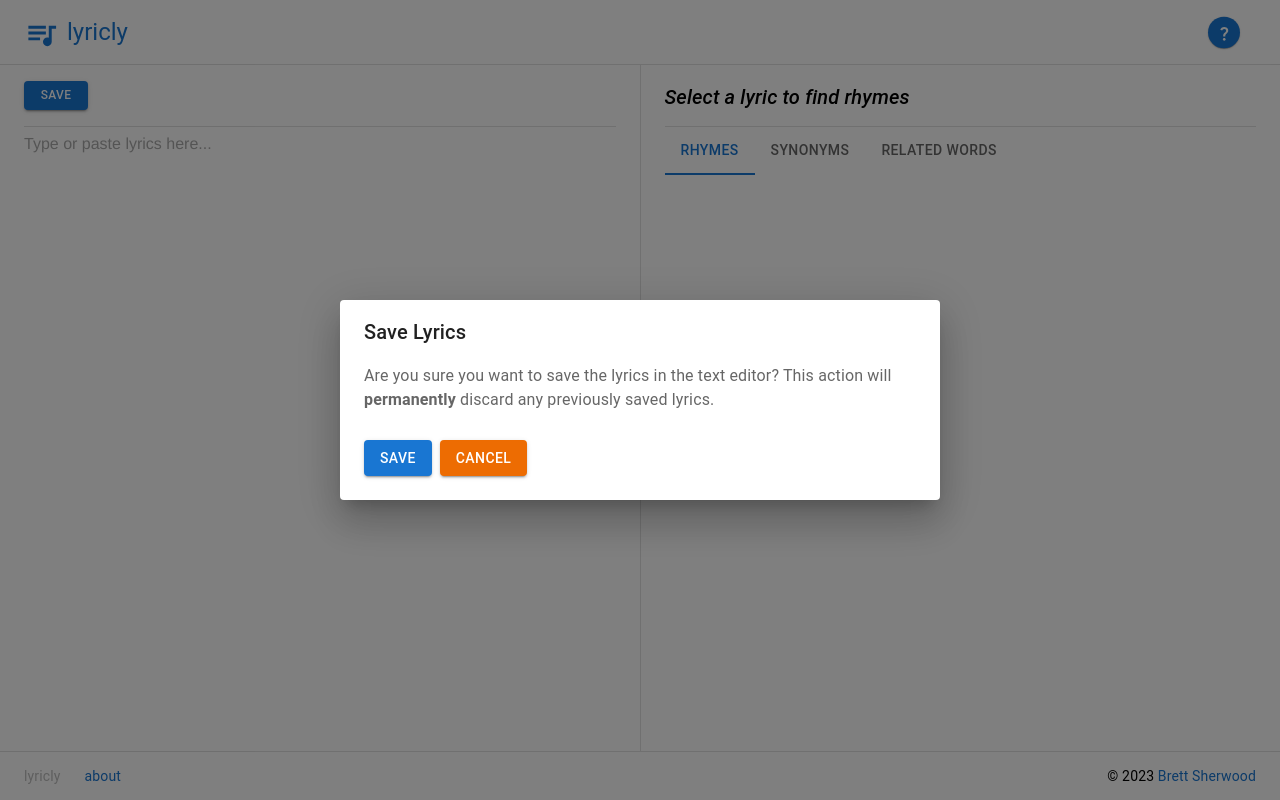
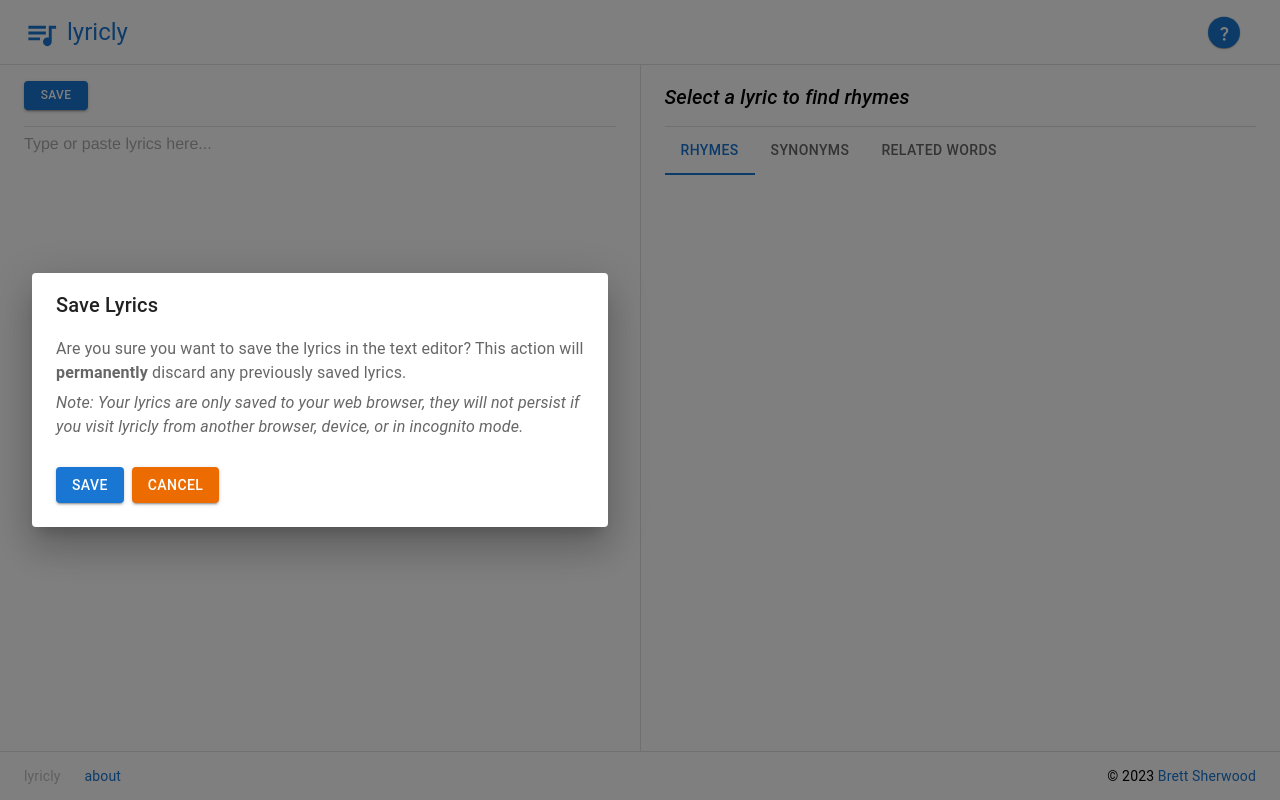
Before and after one commit to brettsherwood12/lyricly, a React app: page / in a window 1280 px wide. Both pictures are taken after a click on the button "SAVE". Built offline with nearby package versions, Linux system fonts and the light colour scheme.

Commit message:
copy, refactor

```diff
--- a/package.json
+++ b/package.json
@@ -31,6 +31,7 @@
     "@mui/icons-material": "^5.11.0",
     "@mui/material": "^5.10.16",
     "@mui/styles": "^5.11.1",
+    "@react-hook/window-size": "^3.1.1",
     "axios": "^1.2.1",
     "lodash": "^4.17.21",
     "react": "^18.2.0",
--- a/src/components/ActionDialog.tsx
+++ b/src/components/ActionDialog.tsx
@@ -23,14 +23,20 @@ export const ActionDialog = ({ action, setAction, handleAction }: Props) => {
   const title = action !== 'save' ? `${titlePrefix} Saved Lyrics` : `${titlePrefix} Lyrics`;
 
   return (
-    <Dialog open={!!action}>
+    <Dialog open={!!action} sx={{ minWidth: '320px', mr: { xs: 0, sm: '50%' } }}>
       <DialogTitle>{title}</DialogTitle>
       <DialogContent>
         {action === 'save' ? (
-          <DialogContentText>
-            Are you sure you want to save the lyrics in the text editor? This action will{' '}
-            <strong>permanently</strong> discard any previously saved lyrics.
-          </DialogContentText>
+          <>
+            <DialogContentText gutterBottom>
+              Are you sure you want to save the lyrics in the text editor? This action will{' '}
+              <strong>permanently</strong> discard any previously saved lyrics.
+            </DialogContentText>
+            <DialogContentText sx={{ fontStyle: 'italic' }}>
+              Note: Your lyrics are only saved to your web browser, they will not persist if you
+              visit lyricly from another browser, device, or in incognito mode.
+            </DialogContentText>
+          </>
         ) : action === 'load' ? (
           <DialogContentText>
             Are you sure you want to load your saved lyrics? This action will{' '}
@@ -44,7 +50,7 @@ export const ActionDialog = ({ action, setAction, handleAction }: Props) => {
         )}
       </DialogContent>
       <DialogActions sx={{ m: '0 auto 16px 16px' }}>
-        <Button variant="contained" onClick={() => handleAction()} autoFocus>
+        <Button variant="contained" onClick={handleAction} autoFocus>
           {action}
         </Button>
         <Button variant="contained" color="warning" onClick={() => setAction(null)}>
--- a/src/components/Lyrics.tsx
+++ b/src/components/Lyrics.tsx
@@ -153,20 +153,6 @@ export const Lyrics = () => {
     Transforms.insertNodes(editor, nodes);
   };
 
-  const handleSave = () => {
-    const now = Date.now();
-    // use array so that multiple songs can be saved in future
-    const songs = [
-      {
-        saveDateTime: now,
-        saveEditorValue: editorValue,
-      },
-    ];
-
-    localStorage.setItem('songs', JSON.stringify(songs));
-    setSavedDateTime(now);
-  };
-
   const getSavedLyrics = () => {
     const json = localStorage.getItem('songs');
 
@@ -187,29 +173,39 @@ export const Lyrics = () => {
     }
   };
 
+  const handleSave = () => {
+    const now = Date.now();
+    const songs = [
+      {
+        saveDateTime: now,
+        saveEditorValue: editorValue,
+      },
+    ]; // use array so that multiple songs can be saved in future
+
+    localStorage.setItem('songs', JSON.stringify(songs));
+    setSavedDateTime(now);
+  };
+
   const handleDelete = () => {
     localStorage.clear();
 
     setSavedDateTime(null);
-    setDialogAction('delete');
   };
 
   const handleLoad = () => {
     getSavedLyrics();
-    setDialogAction('load');
   };
 
-  const handleAction = useCallback(() => {
-    if (dialogAction === 'load') {
+  const handleAction = () => {
+    if (dialogAction === 'save') {
+      handleSave();
+    } else if (dialogAction === 'load') {
       handleLoad();
     } else if (dialogAction === 'delete') {
       handleDelete();
-    } else {
-      handleSave();
     }
-
     setDialogAction(null);
-  }, [dialogAction]);
+  };
 
   useEffect(() => {
     getSavedLyrics();
```
Also changed, not shown: 1 other file (tests, documents, lock files or other folders).
